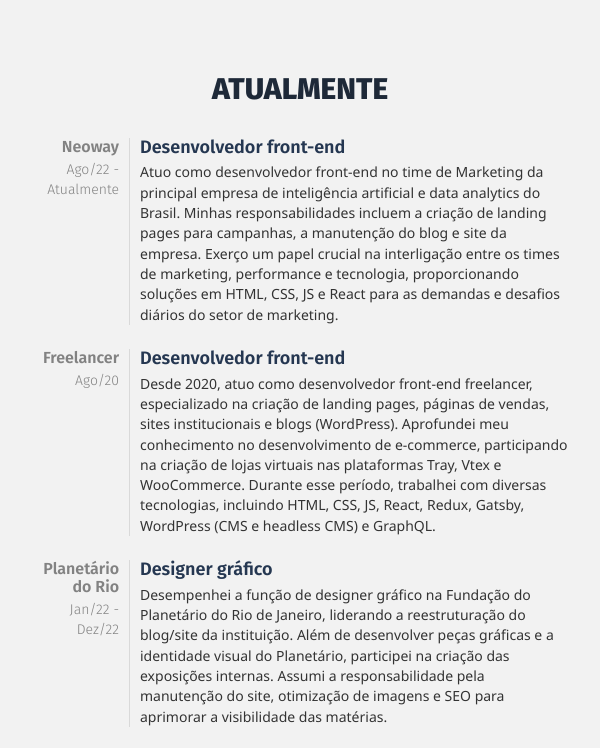
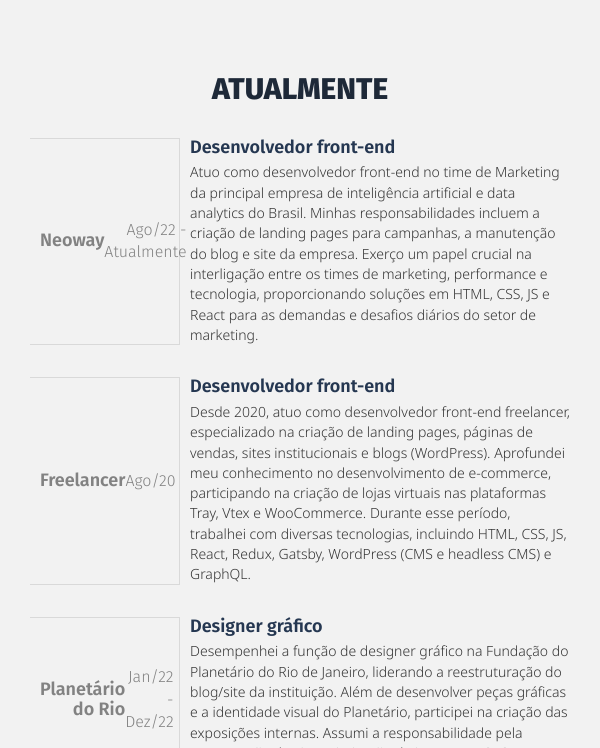
Before and after one commit to diegosouz4/dsouza_gatsby, a Gatsby site: page /sobre in a window 600 px wide. Shown: the part 1300-2048 px from the top of the page. Built offline with nearby package versions, Linux system fonts and the light colour scheme; Gatsby itself is replaced by a stand-in of ours.

Commit message:
fix: Alterando o responsivo da carrerpath

```diff
--- a/src/components/CareerPath/CareerPath.module.scss
+++ b/src/components/CareerPath/CareerPath.module.scss
@@ -12,13 +12,19 @@
     .currently {
       display: flex;
       flex-direction: column;
-      gap: 1.5rem;
+      gap: 2rem;
 
       .item {
+        display: flex;
+        flex-direction: column;
+        gap: 0.625rem;
+
+        @media (min-width: 600px) {
           display: grid;
           gap: 0.3125rem 0.625rem;
-        grid-template-columns: minmax(auto, 100px) 1fr;
+          grid-template-columns: minmax(auto, 150px) 1fr;
           grid-template-rows: auto 1fr;
+        }
 
         h3,
         h4,
@@ -30,23 +36,21 @@
 
         .role {
           color: var(--currently-role);
+          font-size: 1.5rem;
+          font-weight: 600;
+
+          @media (min-width: 600px) {
             font-size: 1.125rem;
-          font-weight: 600;
             grid-column: 2/-1;
-          grid-row: 1/2;
+          }
         }
 
         .company {
           color: var(--currently-company);
           font-size: 1rem;
           font-weight: 600;
-          grid-column: 1/2;
-          grid-row: 1/-1;
           letter-spacing: 0;
           text-align: right;
-
-          border-right: var(--currently-border);
-          padding-right: 0.625rem;
 
           .range {
             color: var(--currently-range);
@@ -56,16 +60,44 @@
             line-height: 1.4;
             margin-top: 0.3125rem;
           }
+
+          @media (min-width: 600px) {
+            border-right: var(--currently-border);
+            grid-column: 1/2;
+            grid-row: 1/-1;
+            padding-right: 0.625rem;
+          }
+
+          @media (max-width: 600px) {
+            font-size: 1.125rem;
+            display: flex;
+            justify-content: space-between;
+            align-items: center;
+            border-top: var(--currently-border);
+            border-bottom: var(--currently-border);
+            padding: 0.625rem;
+            .range {
+              display: inline-block;
+              font-size: 1rem;
+              margin: 0;
+            }
+          }
         }
 
         .description {
           color: var(--currently-description);
+          font-size: 1rem;
+          font-weight: 300;
+          line-height: 1.5;
+
+          @media (min-width: 600px) {
             font-size: 0.875rem;
-          line-height: 1.45;
             grid-column: 2/-1;
             grid-row: 2/-1;
+            line-height: 1.45;
           }
         }
       }
     }
   }
+}
```
Lines whose indentation alone changed are shown as unchanged.
